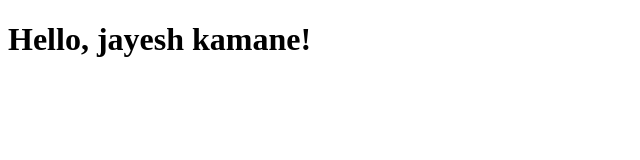
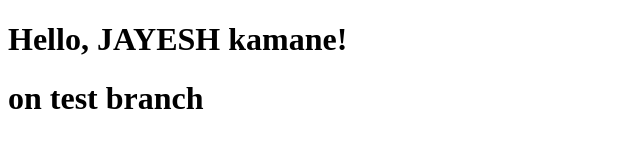
Before and after one commit to jayesh2848/bgproject, a plain HTML site: page index.html in a window 1280 px wide. Shown: the whole page, without its empty margins (0-640 px from the left). Drawn offline with Linux system fonts and the light colour scheme.

Commit message:
added new tag

```diff
--- a/index.html
+++ b/index.html
@@ -6,6 +6,7 @@
     <title>Bootstrap demo</title>
   </head>
   <body>
-    <h1>Hello, jayesh kamane!</h1>
+    <h1>Hello, JAYESH kamane!</h1>
+    <h1>on test branch</h1>
   </body>
 </html>
```
